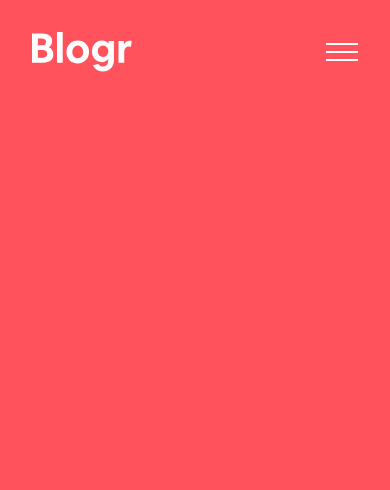
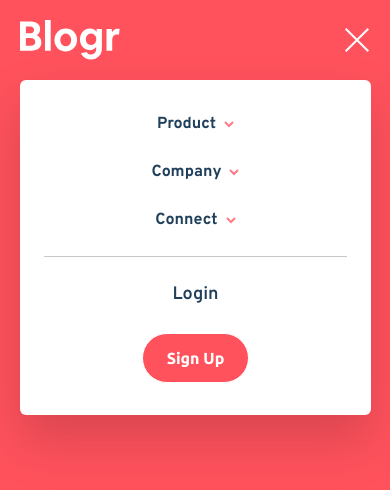
Before and after one commit to zetmosoma10/blogr-landing-page, a React (Vite) app: page / in a window 390 px wide. Both pictures are taken after a click on the element 342 px from the left and 51 px from the top of the page. Shown: the top 490 px of the page. Built offline with nearby package versions, Linux system fonts and the light colour scheme.

Commit message:
build mobile dropdown navigation component

```diff
--- a/src/App.jsx
+++ b/src/App.jsx
@@ -6,7 +6,7 @@ import Navbar from "./Components/Navbar";
 
 function App() {
   return (
-    <main className="bg-Light_red_CTA_text h-screen p-8">
+    <main className="bg-Light_red_CTA_text h-screen ">
       {/* <Footer /> */}
       {/* <Feature /> */}
       {/* <Showcase /> */}
--- a/src/Components/MobileNavbar.jsx
+++ b/src/Components/MobileNavbar.jsx
@@ -1,5 +1,68 @@
+import { useState } from "react";
+import { footerLinks } from "../Constant";
+import Button from "./Button";
+
 const MobileNavbar = () => {
-  return <div>MobileNavbar</div>;
+  const [toggleMenu, setToggleMenu] = useState(footerLinks.map((n) => false));
+  console.log(toggleMenu);
+
+  const handleToggleMenu = (index) => {
+    setToggleMenu((prevStates) =>
+      prevStates.map((state, i) => (i === index ? !state : false))
+    );
+  };
+
+  return (
+    <div className=" lg:hidden rounded-md bg-White_text font-overpass text-center text-Very_dark_blue_headings px-6 py-8 drop-shadow-2xl">
+      <ul className="space-y-6 pb-6 border-b border-Grayish_blue_footer_text">
+        {footerLinks.map((link, index) => (
+          <li key={link.header}>
+            <div
+              onClick={() => handleToggleMenu(index)}
+              className="flex items-center justify-center text-center"
+            >
+              <a
+                className={`${toggleMenu[index] && "opacity-75"} text-base font-bold outline-none  text-Very_dark_blue_headings mr-2 hover:underline `}
+                href="#"
+              >
+                {link.header}
+              </a>
+              <span>
+                <img
+                  className={`${toggleMenu[index] && "rotate-180"}`}
+                  src="/images/icon-arrow-dark.svg"
+                  alt=""
+                />
+              </span>
+            </div>
+            {toggleMenu[index] && (
+              <ul className=" bg-White_text bg-Grayish_blue_footer_text bg-opacity-25 text-Very_dark_gray_blue text-sm leading-8  rounded-md  py-3">
+                {link.links.map((subLinks) => (
+                  <li key={subLinks}>
+                    <a
+                      className="font-semibold focus:underline text-Very_dark_blue_headings opacity-75 focus:font-bold outline-none"
+                      href="#"
+                    >
+                      {subLinks}
+                    </a>
+                  </li>
+                ))}
+              </ul>
+            )}
+          </li>
+        ))}
+      </ul>
+      <div className="flex flex-col items-center ">
+        <a
+          className="font-semibold text-lg leading-7 py-6 focus:underline"
+          href="#"
+        >
+          Login
+        </a>
+        <Button varient="red">Sign Up</Button>
+      </div>
+    </div>
+  );
 };
 
 export default MobileNavbar;
--- a/src/Components/Navbar.jsx
+++ b/src/Components/Navbar.jsx
@@ -1,16 +1,21 @@
 import { useEffect, useRef, useState } from "react";
 import { footerLinks } from "../Constant";
 import Button from "./Button";
+import MobileNavbar from "./MobileNavbar";
 
 const Navbar = () => {
   const [toggleState, setToggleState] = useState(footerLinks.map((n) => false));
-  const [toggleMenu, setToggleMenu] = useState(false);
+  const [showHamburger, setShowHamburger] = useState(false);
   const navLinkRef = useRef(null);
 
   const handleToggleState = (index) => {
     setToggleState((prevStates) =>
       prevStates.map((state, i) => (i === index ? !state : false))
     );
+  };
+
+  const hamburgerToggle = () => {
+    setShowHamburger((prevToggleMenu) => !prevToggleMenu);
   };
 
   const handleClickOutside = (event) => {
@@ -25,7 +30,7 @@ const Navbar = () => {
   }, []);
 
   return (
-    <header className="font-ubuntu">
+    <header className="relative font-ubuntu max-w-[1110px] mx-auto p-5">
       <nav className="flex justify-between items-center">
         <div ref={navLinkRef} className="flex">
           <a className="outline-none w-[100px]" href="#">
@@ -83,14 +88,20 @@ const Navbar = () => {
           </a>
           <Button varient="white">Sign Up</Button>
         </div>
-        <div className="lg:hidden cursor-pointer">
-          {!toggleMenu ? (
+        <div onClick={hamburgerToggle} className="lg:hidden cursor-pointer">
+          {!showHamburger ? (
             <img src="/images/icon-hamburger.svg" alt="" />
           ) : (
             <img src="/images/icon-close.svg" alt="" />
           )}
         </div>
       </nav>
+
+      {showHamburger && (
+        <div className="absolute top-20 w-[90%]">
+          <MobileNavbar />
+        </div>
+      )}
     </header>
   );
 };
```
